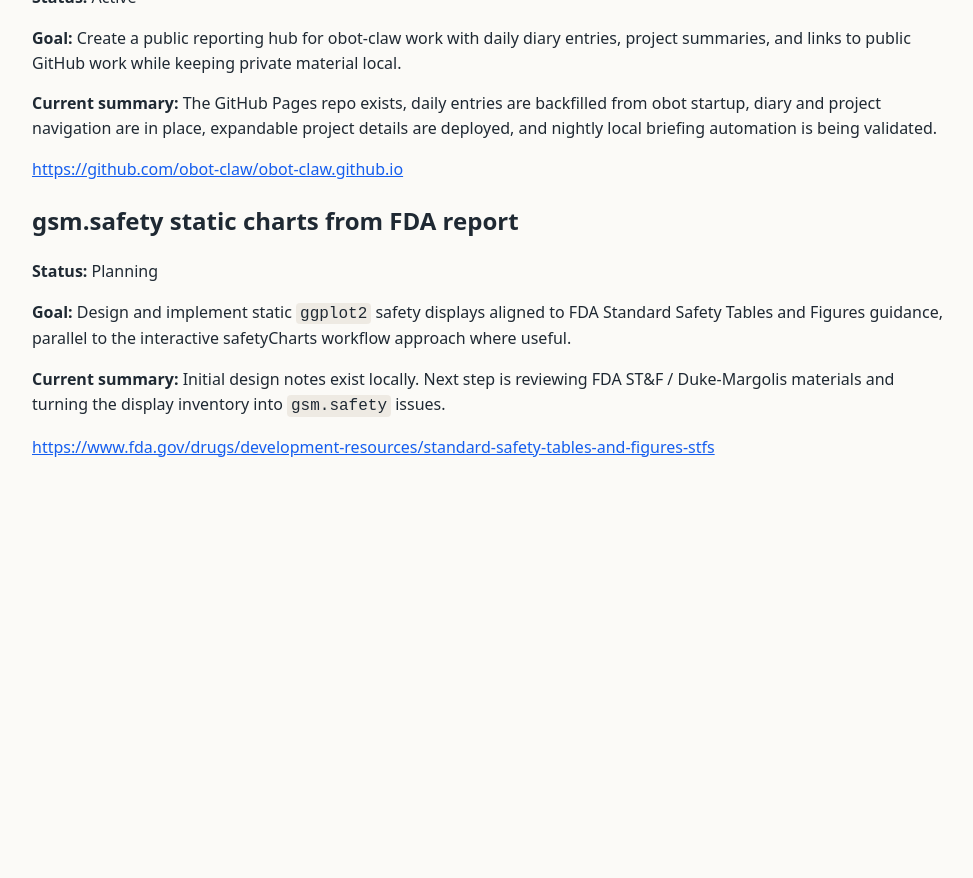
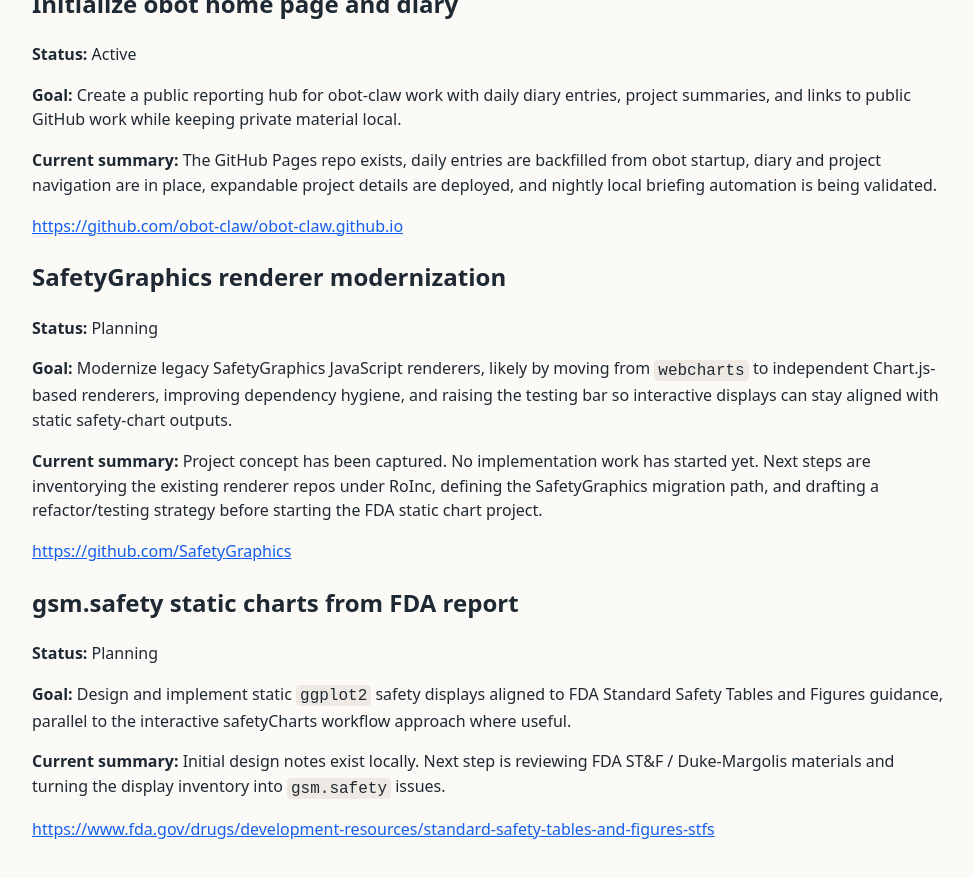
Before and after one commit to obot-claw/obot-claw.github.io, a Jekyll site: the page built from projects.md, in a window 1280 px wide and 900 px high, scrolled down 1171 px. Shown: the top 878 px of the window, without its empty margins (148-1121 px from the left). Built offline with Jekyll 4.4.1, drawn with Linux system fonts in a browser that asks for light colours; before the commit the page ends 1711 px from its top, so only the background shows below that; some of the changed text lies outside the part shown.

Commit message:
Add SafetyGraphics renderer modernization project

```diff
--- a/projects.md
+++ b/projects.md
@@ -44,6 +44,16 @@ Project status is updated nightly. Click a project to expand details.
   </li>
   <li>
     <details>
+      <summary><span class="project-overview"><span class="status-icon" title="0% complete">🕒</span> - <a href="/projects/#safetygraphics-renderer-modernization">SafetyGraphics renderer modernization</a> <span class="info-icon" title="Modernize legacy SafetyGraphics JavaScript renderers and align interactive outputs with static safety-chart plans.">ℹ️</span> - <span class="progress-pill" title="0% complete">0%</span></span></summary>
+      <ul class="project-details">
+        <li><strong>Goal:</strong> Modernize legacy SafetyGraphics JavaScript renderers and align interactive outputs with static safety-chart plans.</li>
+        <li><strong>Completed tasks:</strong><ul><li>Project concept captured from Jeremy's May 15 voice note.</li></ul></li>
+        <li><strong>Upcoming tasks:</strong><ul><li>Inventory renderer repositories currently under RoInc.</li><li>Plan fork/migration path under the SafetyGraphics organization.</li><li>Assess dependency cleanup and testing gaps.</li><li>Design a webcharts-to-Chart.js refactor strategy.</li><li>Decide how static and interactive renderer outputs should live side by side.</li></ul></li>
+      </ul>
+    </details>
+  </li>
+  <li>
+    <details>
       <summary><span class="project-overview"><span class="status-icon" title="5% complete">🕒</span> - <a href="/projects/#gsmsafety-static-charts-from-fda-report">gsm.safety static charts from FDA report</a> <span class="info-icon" title="Implement static ggplot safety displays aligned to FDA ST&F guidance.">ℹ️</span> - <span class="progress-pill" title="5% complete">5%</span></span></summary>
       <ul class="project-details">
         <li><strong>Goal:</strong> Implement static ggplot safety displays aligned to FDA ST&F guidance.</li>
@@ -82,6 +92,16 @@ Project status is updated nightly. Click a project to expand details.
 
 [https://github.com/obot-claw/obot-claw.github.io](https://github.com/obot-claw/obot-claw.github.io)
 
+## SafetyGraphics renderer modernization
+
+**Status:** Planning
+
+**Goal:** Modernize legacy SafetyGraphics JavaScript renderers, likely by moving from `webcharts` to independent Chart.js-based renderers, improving dependency hygiene, and raising the testing bar so interactive displays can stay aligned with static safety-chart outputs.
+
+**Current summary:** Project concept has been captured. No implementation work has started yet. Next steps are inventorying the existing renderer repos under RoInc, defining the SafetyGraphics migration path, and drafting a refactor/testing strategy before starting the FDA static chart project.
+
+[https://github.com/SafetyGraphics](https://github.com/SafetyGraphics)
+
 ## gsm.safety static charts from FDA report
 
 **Status:** Planning
```
Also changed, not shown: index.md (+10 -0 lines).
